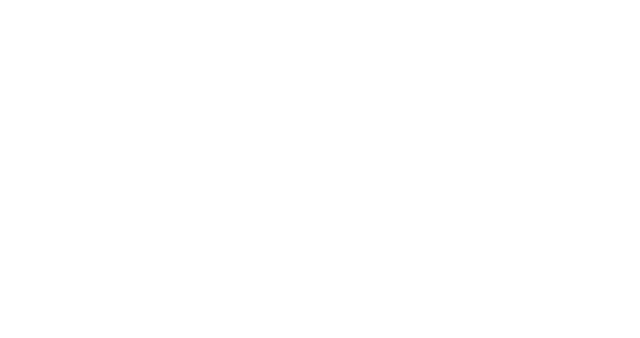
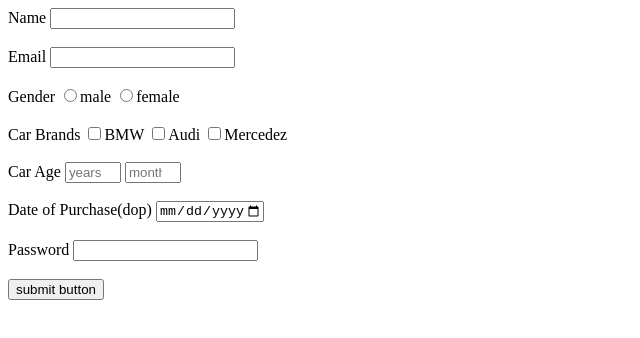
Before and after one commit to acciojob/car-insurance-form-krishna7462, a website: page main.html in a window 1280 px wide. Shown: the whole page, without its empty margins (0-640 px from the left). Drawn offline with Linux system fonts and the light colour scheme.

Commit message:
created a submission

```diff
--- a/main.html
+++ b/main.html
@@ -8,6 +8,36 @@
 
 <body>
 	<!-- the entire body must be written by student -->
+	<form method="get">
+		<!--name-->
+	    <label for="name">Name</label>
+	    <input id="#name"type="text" required><br><br>
+		<!--email-->
+		<label for="email">Email</label>
+	    <input id="#email"type="email" required><br><br>
+		<!--gender-->
+		<label for="gender">Gender</label>
+		<input type="radio" name="gender" required>male
+		<input type="radio"name="gender" required>female<br><br>
+		<!--car brands-->
+		<label for="cars">Car Brands</label>
+		<input id="#cars" type="checkbox">BMW
+		<input id="#cars" type="checkbox">Audi
+		<input id="#cars" type="checkbox">Mercedez<br><br>
+		<!--carage-->
+		<label for="carage">Car Age</label>
+		<input id="#carage"type="number"min="0"max="20"placeholder="years" required>
+		<input id="#carage"type="number"min="0"max="11"placeholder="months"required>
+		<br><br>
+		<!--date of purchse-->
+		<label for="dop">Date of Purchase(dop)</label>
+		<input id="#dop" type="date" max="2023-01-10"><br><br>
+		<!--password-->
+		<label for="password">Password</label>
+		<input id="#password" type="password"><br><br>
+		<!--sumbit-->
+		<input id="#submit" type="submit" value="submit button">
+	</form>
     <script type="text/javascript" src="./script.js">
 </script>
 
```
